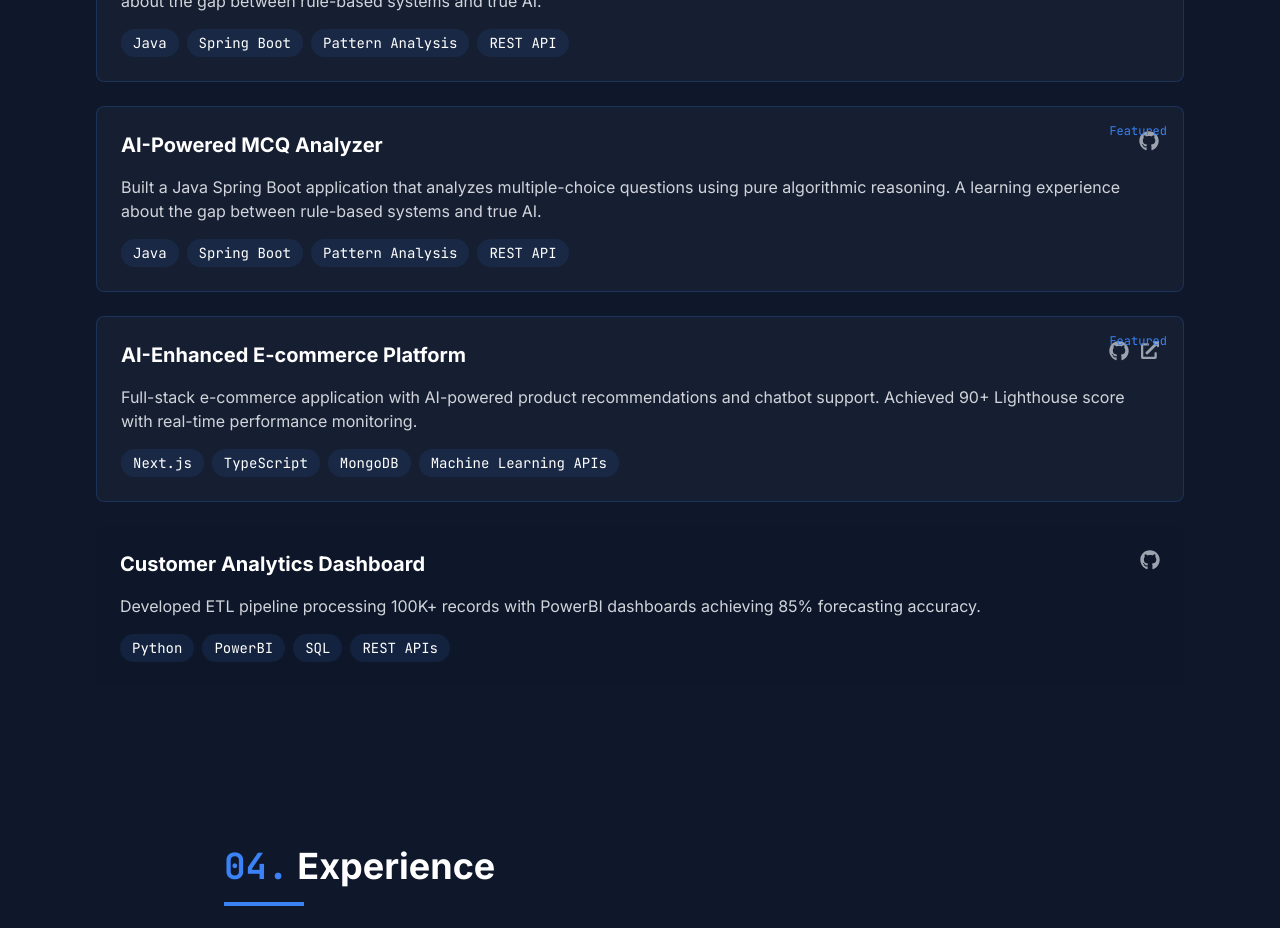
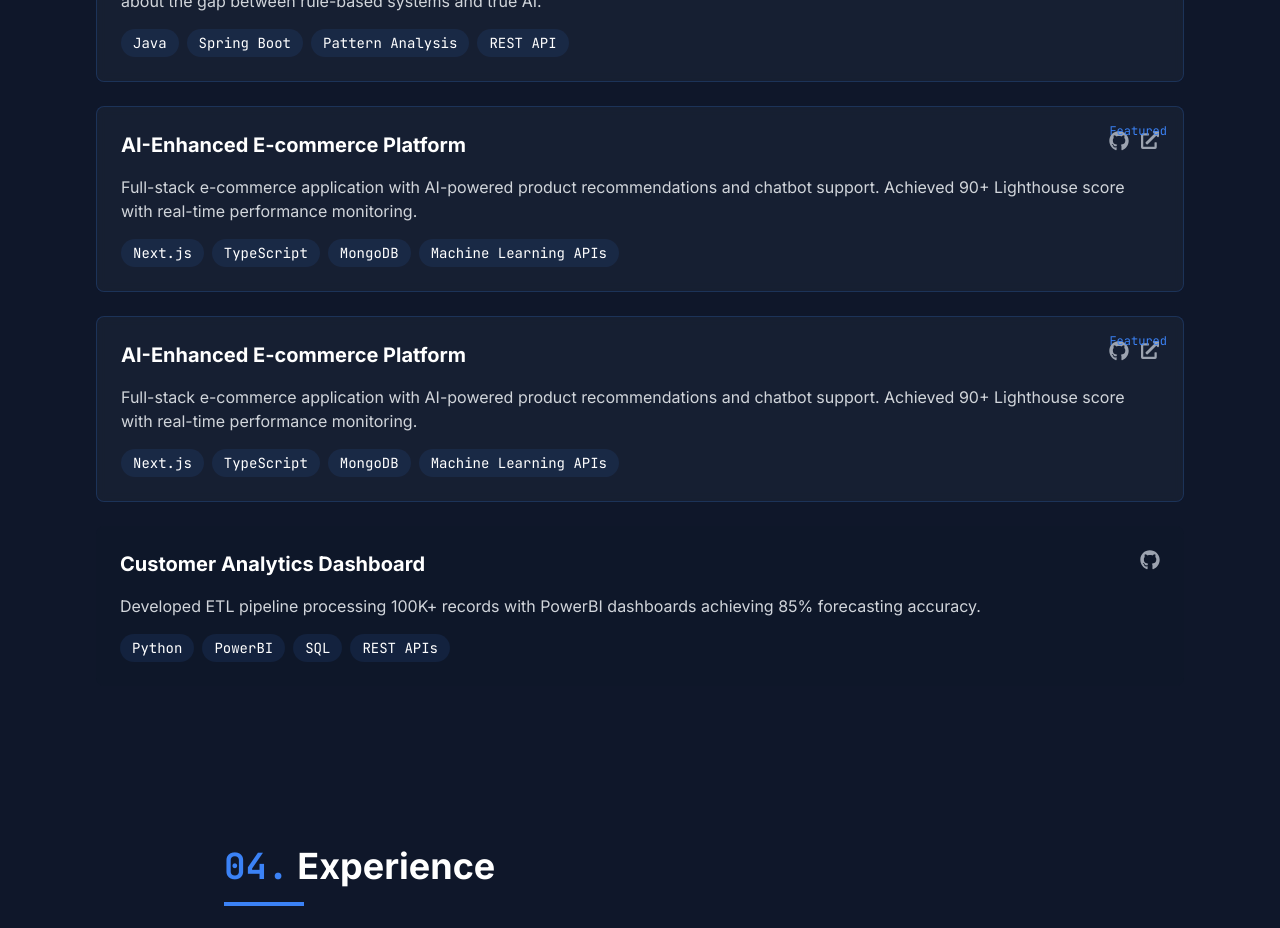
Before and after one commit to Panthkakadia/Portfolio, a Next.js app in the folder my-app/: page / in a window 1280 px wide. Shown: the part 2360-3288 px from the top of the page. Built offline with nearby package versions, Linux system fonts and the light colour scheme.

Commit message:
projects

```diff
--- a/my-app/components/sections/Projects.tsx
+++ b/my-app/components/sections/Projects.tsx
@@ -13,16 +13,16 @@ const projects = [
     demo: null,
     featured: true,
   },
+
   {
-    title: 'AI-Powered MCQ Analyzer',
-    description: 'Built a Java Spring Boot application that analyzes multiple-choice questions using pure algorithmic reasoning. A learning experience about the gap between rule-based systems and true AI.',
-    tech: ['Java', 'Spring Boot', 'Pattern Analysis', 'REST API'],
-    github: 'https://github.com/panthkakadia/mcq-analyzer',
-    demo: null,
+    title: 'AI-Enhanced E-commerce Platform',
+    description: 'Full-stack e-commerce application with AI-powered product recommendations and chatbot support. Achieved 90+ Lighthouse score with real-time performance monitoring.',
+    tech: ['Next.js', 'TypeScript', 'MongoDB', 'Machine Learning APIs'],
+    github: 'https://github.com/panthkakadia/ecommerce-ai',
+    demo: 'https://ecommerce-demo.vercel.app',
     featured: true,
   },
-
-  {
+    {
     title: 'AI-Enhanced E-commerce Platform',
     description: 'Full-stack e-commerce application with AI-powered product recommendations and chatbot support. Achieved 90+ Lighthouse score with real-time performance monitoring.',
     tech: ['Next.js', 'TypeScript', 'MongoDB', 'Machine Learning APIs'],
```
